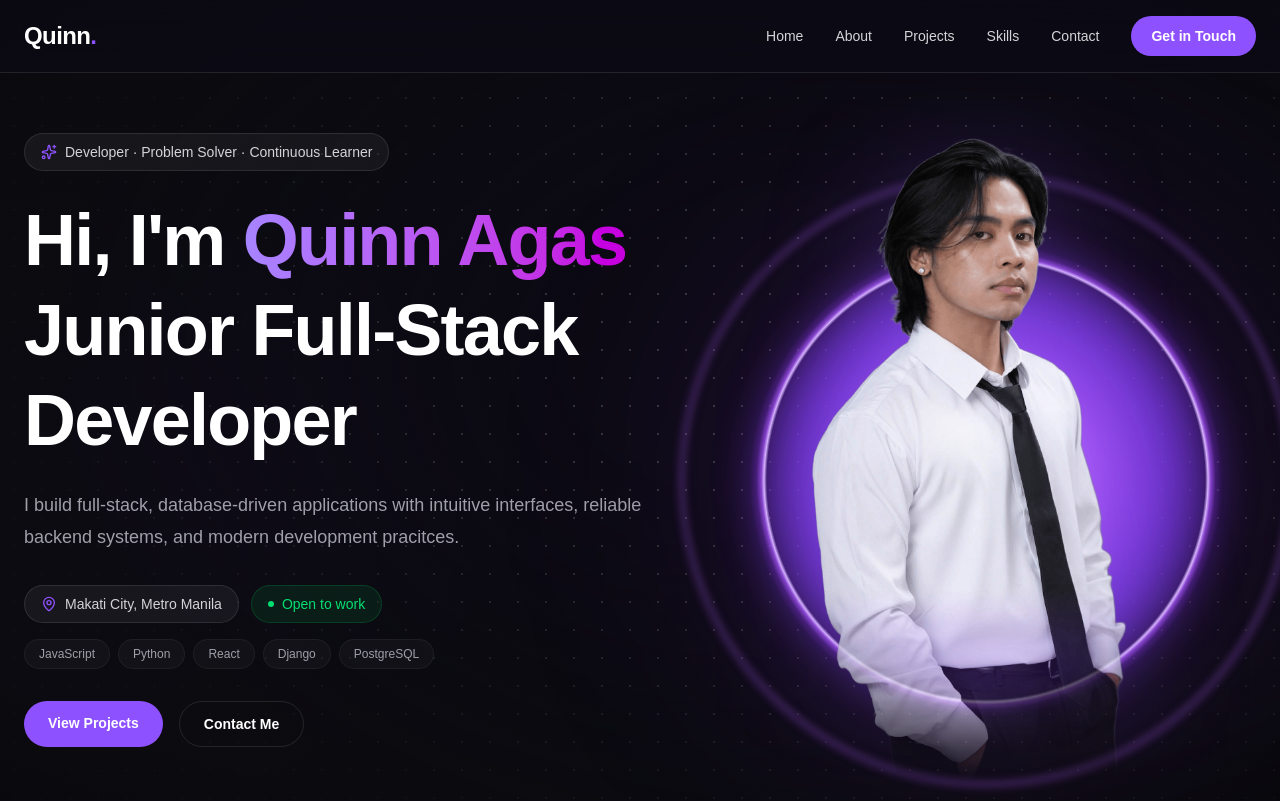
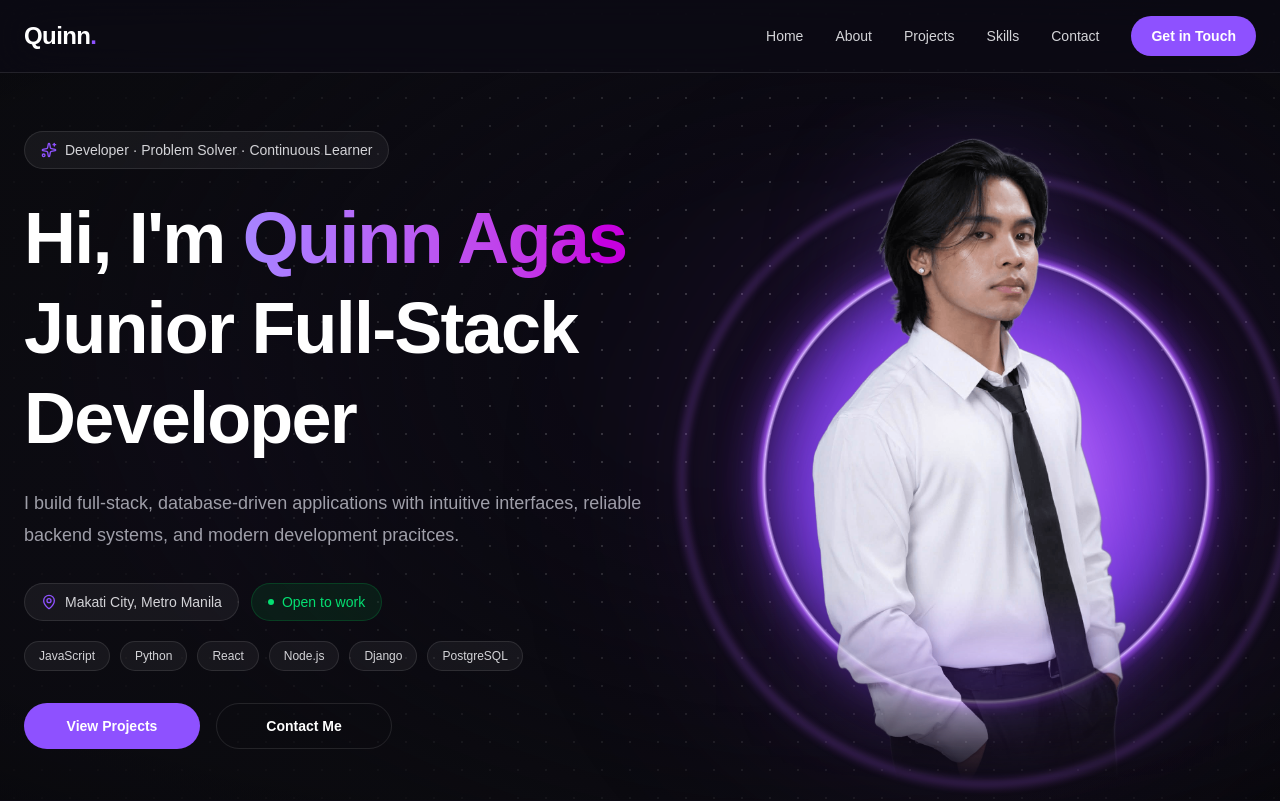
Before and after one commit to quintuckyy/Portfolio, a Next.js app: page / in a window 1280 px wide. Shown: the top 801 px of the page. Built offline with nearby package versions, Linux system fonts and the light colour scheme.

Commit message:
Refactor hero alignment & add NoSQL stack

```diff
--- a/components/Hero.tsx
+++ b/components/Hero.tsx
@@ -62,11 +62,11 @@ export default function Hero() {
             </span>
           </div>
 
-          <div className="mt-4 flex flex-wrap gap-2">
+          <div className="mt-5 flex flex-wrap gap-2.5">
             {techChips.map((tech) => (
               <span
                 key={tech}
-                className="rounded-full border border-white/5 bg-white/3 px-3.5 py-1.5 text-xs font-medium text-zinc-400"
+                className="rounded-full border border-white/10 bg-white/5 px-3.5 py-1.5 text-xs font-medium text-zinc-300"
               >
                 {tech}
               </span>
@@ -76,13 +76,13 @@ export default function Hero() {
           <div className="mt-8 flex flex-wrap gap-4">
             <a
               href="#projects"
-              className="rounded-full bg-violet-500 px-6 py-3 text-sm font-semibold text-white transition hover:bg-violet-600"
+              className="inline-flex w-44 items-center justify-center rounded-full bg-violet-500 px-6 py-3 text-center text-sm font-semibold text-white transition hover:bg-violet-600"
             >
               View Projects
             </a>
             <a
               href="#contact"
-              className="rounded-full border border-white/10 px-6 py-3 text-sm font-semibold text-white transition hover:border-violet-500/60 hover:text-violet-400"
+              className="inline-flex w-44 items-center justify-center rounded-full border border-white/10 px-6 py-3 text-center text-sm font-semibold text-white transition hover:border-violet-500/60 hover:text-violet-400"
             >
               Contact Me
             </a>
--- a/components/Skills.tsx
+++ b/components/Skills.tsx
@@ -1,4 +1,4 @@
-import { Code2, Database, Globe, Server, Wrench, type LucideIcon } from "lucide-react";
+import { Braces, Code2, Database, Globe, Server, Wrench, type LucideIcon } from "lucide-react";
 import {
   SiDjango,
   SiDocker,
@@ -40,6 +40,7 @@ const skillIcons: Record<string, IconType | LucideIcon> = {
   PostgreSQL: SiPostgresql,
   MySQL: SiMysql,
   SQL: Database,
+  NoSQL: Braces,
   Firestore: SiFirebase,
   Git: SiGit,
   GitHub: SiGithub,
--- a/data/portfolio.ts
+++ b/data/portfolio.ts
@@ -10,6 +10,7 @@ export const techChips = [
   "JavaScript",
   "Python",
   "React",
+  "Node.js",
   "Django",
   "PostgreSQL",
 ];
@@ -57,7 +58,7 @@ export const projects = [
 export const skills = {
   Frontend: ["React", "Next.js", "TypeScript", "JavaScript", "Tailwind CSS"],
   Backend: ["Python", "Django", "Django REST Framework","Node.js", "REST APIs"],
-  Database: ["PostgreSQL", "MySQL", "SQL", "Firestore"],
+  Database: ["PostgreSQL", "MySQL", "SQL", "NoSQL", "Firestore"],
   Tools: ["Git", "GitHub", "Docker", "Firebase", "Supabase"],
 
 };
```
